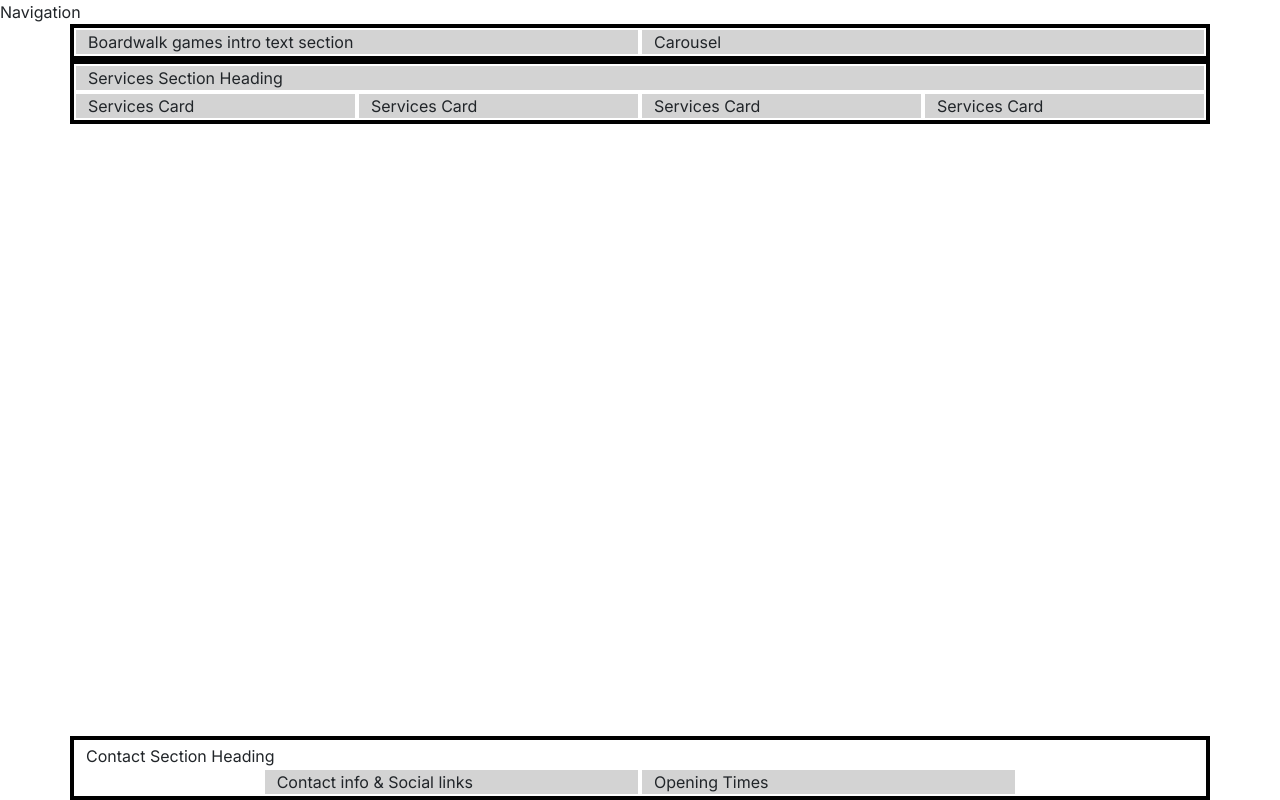
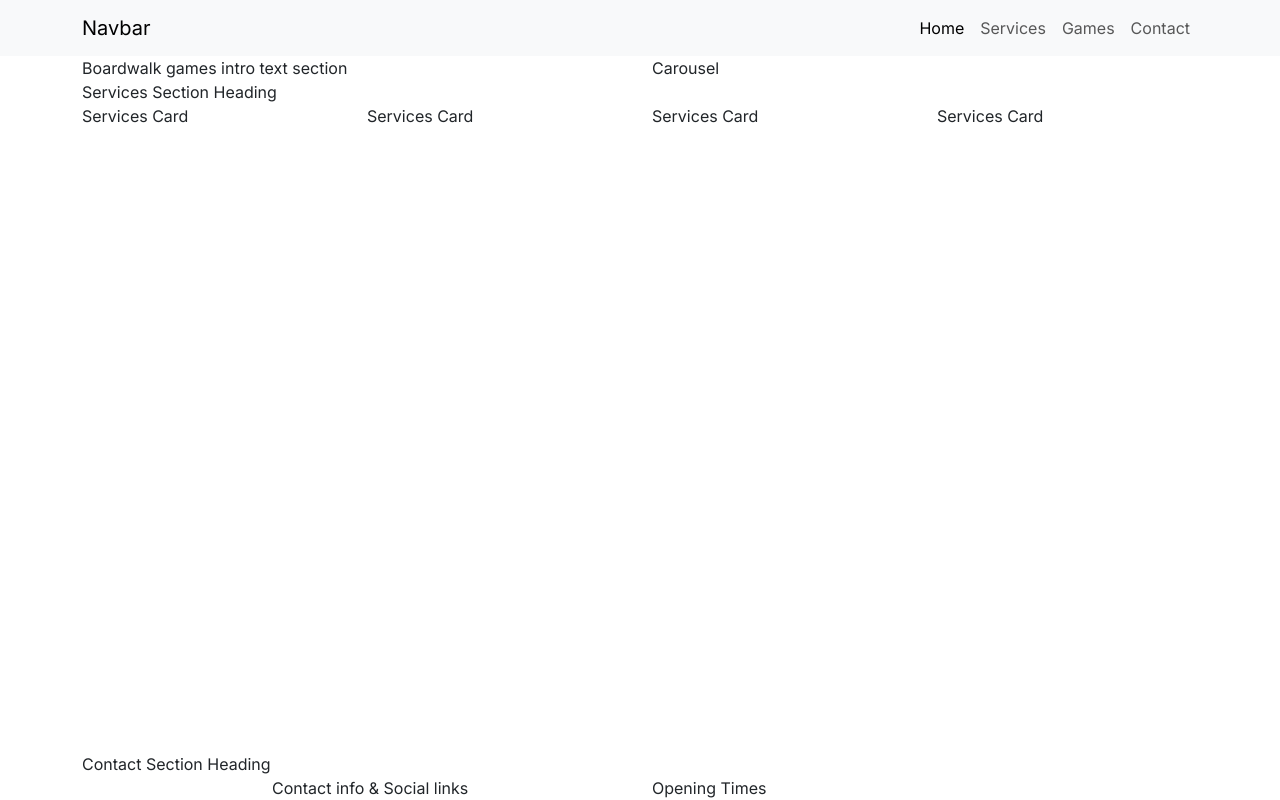
Before and after one commit to Ayasource/boardwalk-games, a plain HTML site: page index.html in a window 1280 px wide. Drawn offline with nearby package versions, Linux system fonts and the light colour scheme; a web font is replaced by a local one.

Commit message:
Add homepage navigation

```diff
--- a/assets/css/style.css
+++ b/assets/css/style.css
@@ -34,7 +34,7 @@ h3 {
 }
 /* grid visualisation CSS for testing */
 
-.container,
+/* .container,
 
 .row {
     border: 2px solid black;
@@ -43,4 +43,4 @@ h3 {
 .col-12 {
     border: 2px solid white;
     background-color: lightgray;
-}
+} */
--- a/index.html
+++ b/index.html
@@ -25,7 +25,31 @@
 
 <body class="d-flex flex-column min-vh-100">
     <!--Navigation-->
-    <div>Navigation</div>
+    <nav class="navbar navbar-expand-lg bg-body-tertiary">
+        <div class="container">
+            <a class="navbar-brand" href="index.html">Navbar</a>
+            <button class="navbar-toggler" type="button" data-bs-toggle="collapse" data-bs-target="#navbarNav"
+                aria-controls="navbarNav" aria-expanded="false" aria-label="Toggle navigation">
+                <span class="navbar-toggler-icon"></span>
+            </button>
+            <div class="collapse navbar-collapse" id="navbarNav">
+                <ul class="navbar-nav ms-auto">
+                    <li class="nav-item">
+                        <a class="nav-link active" aria-current="page" href="index.html">Home</a>
+                    </li>
+                    <li class="nav-item">
+                        <a class="nav-link" href="#">Services</a>
+                    </li>
+                    <li class="nav-item">
+                        <a class="nav-link" href="game-library.html">Games</a>
+                    </li>
+                    <li class="nav-item">
+                        <a class="nav-link" href="#">Contact</a>
+                    </li>
+                </ul>
+            </div>
+        </div>
+    </nav>
 
     <!--Header with carousel-->
     <header class="container">
```
